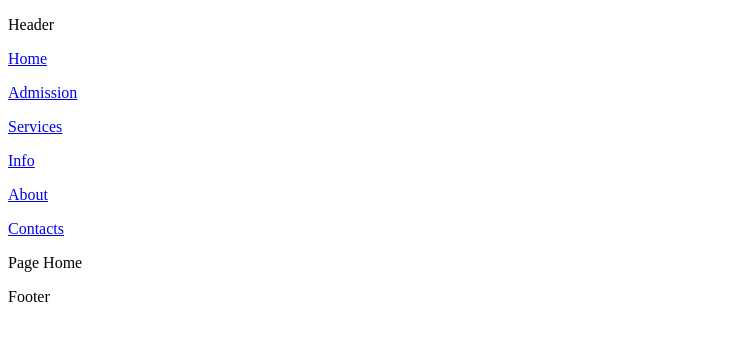
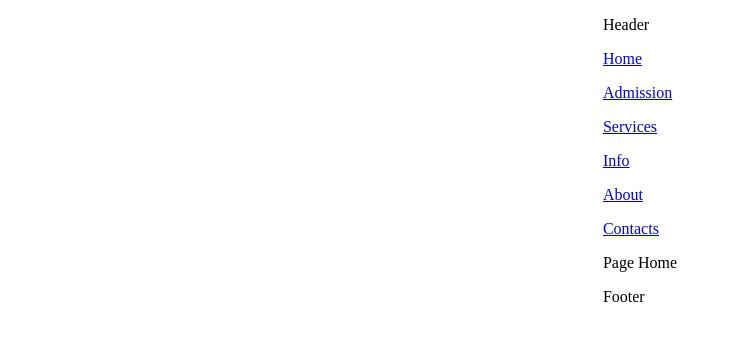
Before and after one commit to VoltG3/react_lors, a React (Create React App) app: page /home in a window 1280 px wide. Shown: the top 340 px of the page, without its empty margins (0-732 px from the left). Built offline with nearby package versions, Linux system fonts and the light colour scheme.

Commit message:
[ ADDING ] - GlobalStyles

```diff
--- a/public/index.html
+++ b/public/index.html
@@ -3,6 +3,11 @@
   <head>
     <meta charset="utf-8" />
     <meta name="viewport" content="width=device-width, initial-scale=1" />
+    <link rel="preconnect" href="https://fonts.googleapis.com">
+    <link rel="preconnect" href="https://fonts.gstatic.com" crossorigin>
+    <link href="https://fonts.googleapis.com/css2?family=Montserrat:wght@300;400;500;600&display=swap" rel="stylesheet">
+    <link href="https://fonts.googleapis.com/css2?family=Open+Sans:wght@300;400;500;600&display=swap" rel="stylesheet">
+
   </head>
   <body>
     <div id="root"></div>
--- a/src/App.js
+++ b/src/App.js
@@ -1,3 +1,7 @@
+import { GlobalStyles } from './GlobalStyles'
+import { GlobalColorStyles } from './GlobalColorStyles'
+import { GlobalFontStyles } from './GlobalFontStyles'
+
 import { Outlet } from 'react-router-dom'
 
 import Header from './components/Header'
@@ -10,6 +14,9 @@ export default function App() {
 
     return (
         <div>
+            <GlobalStyles />
+            <GlobalColorStyles />
+            <GlobalFontStyles />
             <Header />
             <Outlet />
             <Footer />
--- /dev/null
+++ b/src/GlobalColorStyles.js
@@ -0,0 +1,36 @@
+import { createGlobalStyle } from 'styled-components'
+
+export const GlobalColorStyles = createGlobalStyle`
+    :root {
+      --crl--primary--dkr: #010B17;
+      --crl--primary--dk: #07162C;
+      --clr--primary--base: #132743;
+      --crl--primary--lt: #243A5A;
+      --crl--primary--ltr: #395070;
+
+      --crl--secondary--dkr: #BC0C83;
+      --crl--secondary--dk: #CA3198;
+      --clr--secondary--base: #D851AC;
+      --crl--secondary--lt: #E677C2;
+      --crl--secondary--ltr: #F3AADB;
+
+      --crl--neutral--dkr: #807F7F;
+      --crl--neutral--dk: #ADADAD;
+      --clr--neutral--base: #D9D9D9;
+
+      --crl--accent--dkr: #926900;
+      --crl--accent--dk: #BA8704;
+      --clr--accent--base: #EDAE0E;
+      --crl--accent--lt: #F8C441;
+      --crl--accent--ltr: #FFD56B;
+
+      --crl--attention--dkr: #C20031;
+      --crl--attention--dk: #F1003C;
+      --clr--attention--base: #F3184F;
+      --crl--attention--lt: #F5426F;
+      --crl--attention--ltr: #F76F91;
+
+      --clr--default--ltst: #FFFFFF;
+      --clr--default--dkst: #000000;
+    }
+`
--- /dev/null
+++ b/src/GlobalFontStyles.js
@@ -0,0 +1,9 @@
+import { createGlobalStyle } from 'styled-components'
+
+export const GlobalFontStyles = createGlobalStyle`
+
+  :root {
+    --font--primary: "Montserrat", sans-serif;
+    --font--secondary: "Open Sans", sans-serif;
+  }
+`
--- /dev/null
+++ b/src/GlobalStyles.js
@@ -0,0 +1,17 @@
+import { createGlobalStyle } from 'styled-components'
+
+export const GlobalStyles = createGlobalStyle`
+
+  html, body {
+    margin: 0 auto;
+    height: 100%;
+  }
+
+  body {
+    display: flex;
+    flex-direction: column;
+    align-items: center;
+    width: 100vw;
+    height: 100vh;
+  }
+`
```
